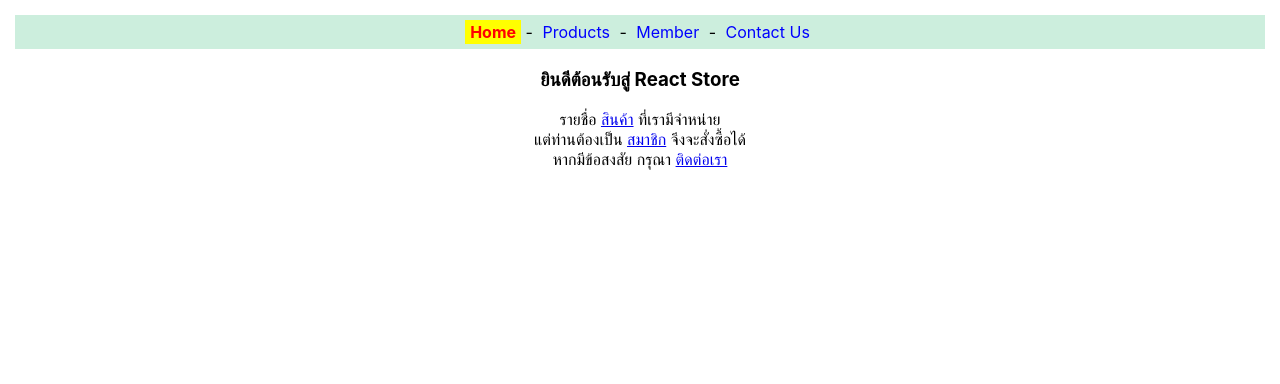
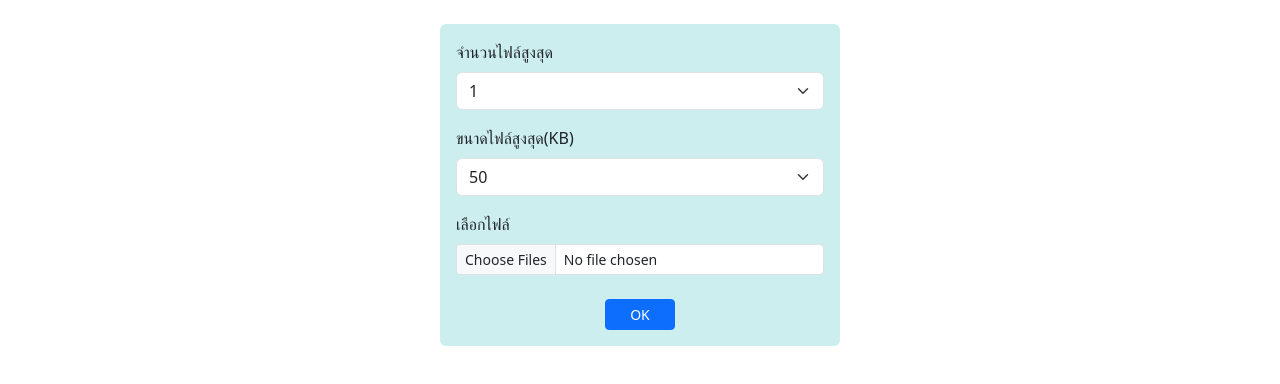
Before and after one commit to BunyaweeS/app1, a React (Create React App) app: page / in a window 1280 px wide. Shown: the top 384 px of the page. Built offline with nearby package versions, Linux system fonts and the light colour scheme.

Commit message:
from-select-files

```diff
--- a/package.json
+++ b/package.json
@@ -6,6 +6,7 @@
     "@testing-library/jest-dom": "^5.17.0",
     "@testing-library/react": "^13.4.0",
     "@testing-library/user-event": "^13.5.0",
+    "bootstrap": "^5.3.3",
     "react": "^18.3.1",
     "react-dom": "^18.3.1",
     "react-router-dom": "^6.26.2",
--- a/src/App.js
+++ b/src/App.js
@@ -1,6 +1,6 @@
 import React from 'react'
-import Router3 from './router3'
+import FromSelectFile from './from-select-file'
 
 export default function App(){
-  return <Router3/>
+  return <FromSelectFile/>
 }
--- /dev/null
+++ b/src/from-select-file.js
@@ -0,0 +1,64 @@
+import React from "react";
+
+export default function FromSelectFile() {
+    const inputFile = React.useRef()
+    const selectMaxNumFiles = React.useRef()
+    const selectMaxSize = React.useRef()
+
+    let maxNumfiles = [1,2,3,4,5]
+    let maxSize = [50,100,200,500,1000]
+
+    const onClickButton = () => {
+        let maxNumfiles = selectMaxNumFiles.current.value
+        let maxSize = selectMaxSize.current.value
+        if (inputFile.current.files.length >maxNumfiles ){
+            alert(`เลือกได้ไม่เกิน ${maxNumfiles} ไฟล์`)
+            return
+        }
+        for (let f of inputFile.current.files){
+            if (f.size > maxSize *1000){
+                alert (`ขนาดของแต่ละไฟล์ไม่เกิน ${maxSize} KB`)
+                return
+            }
+        }
+        alert (`Files OK`)
+    }
+    return (
+        <div className ="mt-4 mx-auto p-3 rounded" style={{width:'400px',background:'#cee'}}>
+            <form>
+
+            <div className="form-group mb-3">
+                <label htmlFor="maxNumFiles" className="form-label"> จำนวนไฟล์สูงสุด </label>
+                <select id="maxNumFiles" className = "form-select from-select-sm" ref={selectMaxNumFiles}>
+                    {
+                        maxNumfiles.map (i =>{
+                            return <option value={i}>{i}</option>
+                        })
+                    }
+                </select>
+            </div>
+                    <div className="form-group mb-3">
+                        <label htmlFor="maxFileSize" className="form-label">ขนาดไฟล์สูงสุด(KB)</label>
+                        <select id="maxFileSize" className="form-select from-select-sm"ref={selectMaxSize}>
+                        {
+                            maxSize.map (i=>{
+                                return <option value={i}>{i}</option>
+                            })
+                        }
+                        </select>
+                    </div>
+                        <div className="form-group mb-3">
+                            <label htmlFor="file" className="form-label">เลือกไฟล์</label>
+                            <input type="File" id="file" accept="image/*" className="form-control form-control-sm" ref={inputFile} multiple></input>
+                        </div>
+
+                        <div className="text-center mt-4">
+                            <button type="button" className="btn btn-sm btn-primary px-4" onClick={onClickButton}>OK
+                            </button>
+
+                        </div>
+            </form>
+
+        </div>
+    )
+}
--- a/src/index.js
+++ b/src/index.js
@@ -3,6 +3,8 @@ import ReactDOM from 'react-dom/client';
 import './index.css';
 import App from './App';
 import reportWebVitals from './reportWebVitals';
+import 'bootstrap/dist/css/bootstrap.min.css'
+import 'bootstrap/dist/js/bootstrap.bundle.min.js'
 
 const root = ReactDOM.createRoot(document.getElementById('root'));
 root.render(
```
Also changed, not shown: 1 other file (tests, documents, lock files or other folders).
